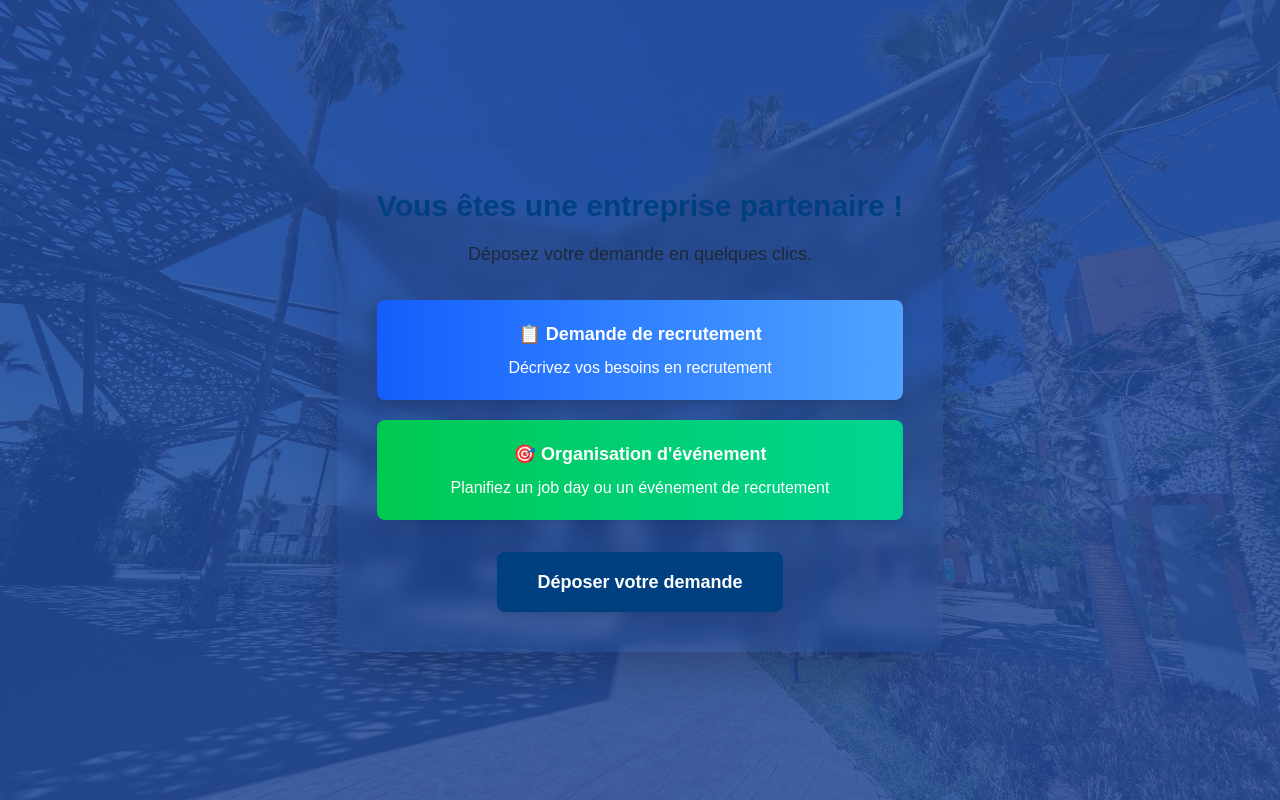
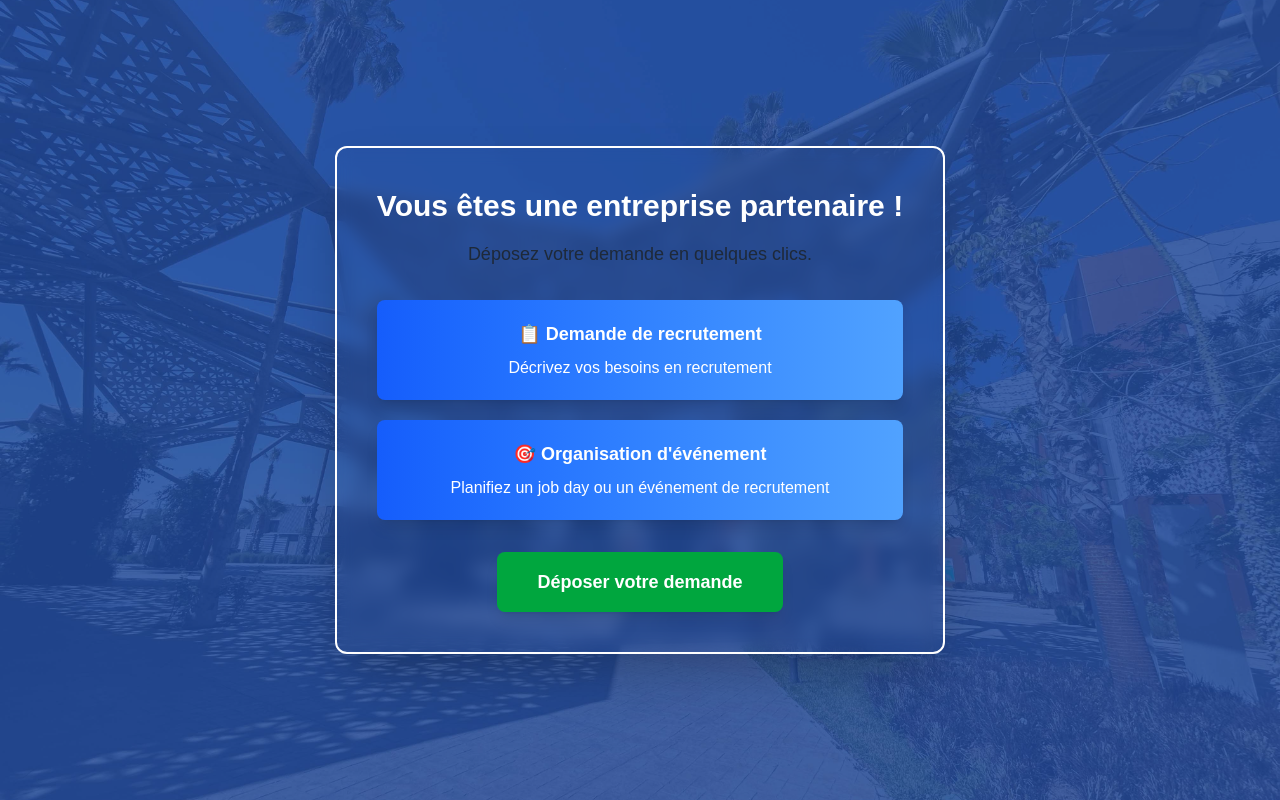
Before and after one commit to cop500/copsm, a Next.js app: page /entreprises in a window 1280 px wide. Built offline with nearby package versions, Linux system fonts and the light colour scheme; no server answers.

Commit message:
Nouveau design transparent: contour blanc, titre blanc, blocs bleus, bouton vert

```diff
--- a/src/app/entreprises/page.tsx
+++ b/src/app/entreprises/page.tsx
@@ -13,8 +13,8 @@ export default function EntreprisesPage() {
       {/* Overlay bleu pour lisibilité */}
       <div className="absolute inset-0 bg-blue-900 opacity-60 z-0" />
       <div className="relative z-10 flex flex-col items-center justify-center w-full min-h-screen">
-        <div className="bg-transparent backdrop-blur-sm rounded-xl shadow-2xl p-6 sm:p-8 md:p-10 text-center max-w-2xl mx-auto">
-          <h1 className="text-2xl sm:text-3xl font-bold text-[#004080] mb-3 sm:mb-4">
+        <div className="bg-transparent backdrop-blur-sm border-2 border-white rounded-xl shadow-2xl p-6 sm:p-8 md:p-10 text-center max-w-2xl mx-auto">
+          <h1 className="text-2xl sm:text-3xl font-bold text-white mb-3 sm:mb-4">
             Vous êtes une entreprise partenaire !
           </h1>
           <p className="mb-6 sm:mb-8 text-base sm:text-lg text-gray-800 font-medium">
@@ -26,7 +26,7 @@ export default function EntreprisesPage() {
               <h3 className="font-bold text-white mb-2 text-base sm:text-lg">📋 Demande de recrutement</h3>
               <p className="text-white font-medium text-sm sm:text-base">Décrivez vos besoins en recrutement</p>
             </div>
-            <div className="bg-gradient-to-r from-green-500 to-emerald-400 p-4 sm:p-5 rounded-lg shadow-lg hover:shadow-xl transition-shadow duration-300 cursor-pointer min-h-[80px] sm:min-h-[90px] flex flex-col justify-center">
+            <div className="bg-gradient-to-r from-blue-600 to-blue-400 p-4 sm:p-5 rounded-lg shadow-lg hover:shadow-xl transition-shadow duration-300 cursor-pointer min-h-[80px] sm:min-h-[90px] flex flex-col justify-center">
               <h3 className="font-bold text-white mb-2 text-base sm:text-lg">🎯 Organisation d'événement</h3>
               <p className="text-white font-medium text-sm sm:text-base">Planifiez un job day ou un événement de recrutement</p>
             </div>
@@ -34,7 +34,7 @@ export default function EntreprisesPage() {
 
           <a
             href="/demande-entreprise"
-            className="inline-block px-8 sm:px-10 py-4 bg-[#004080] text-white rounded-lg font-bold text-base sm:text-lg hover:bg-blue-900 transition-all duration-300 shadow-lg hover:shadow-xl transform hover:scale-105 min-h-[48px] flex items-center justify-center"
+            className="inline-block px-8 sm:px-10 py-4 bg-green-600 hover:bg-green-700 text-white rounded-lg font-bold text-base sm:text-lg transition-all duration-300 shadow-lg hover:shadow-xl transform hover:scale-105 min-h-[48px] flex items-center justify-center"
           >
             Déposer votre demande
           </a>
```
